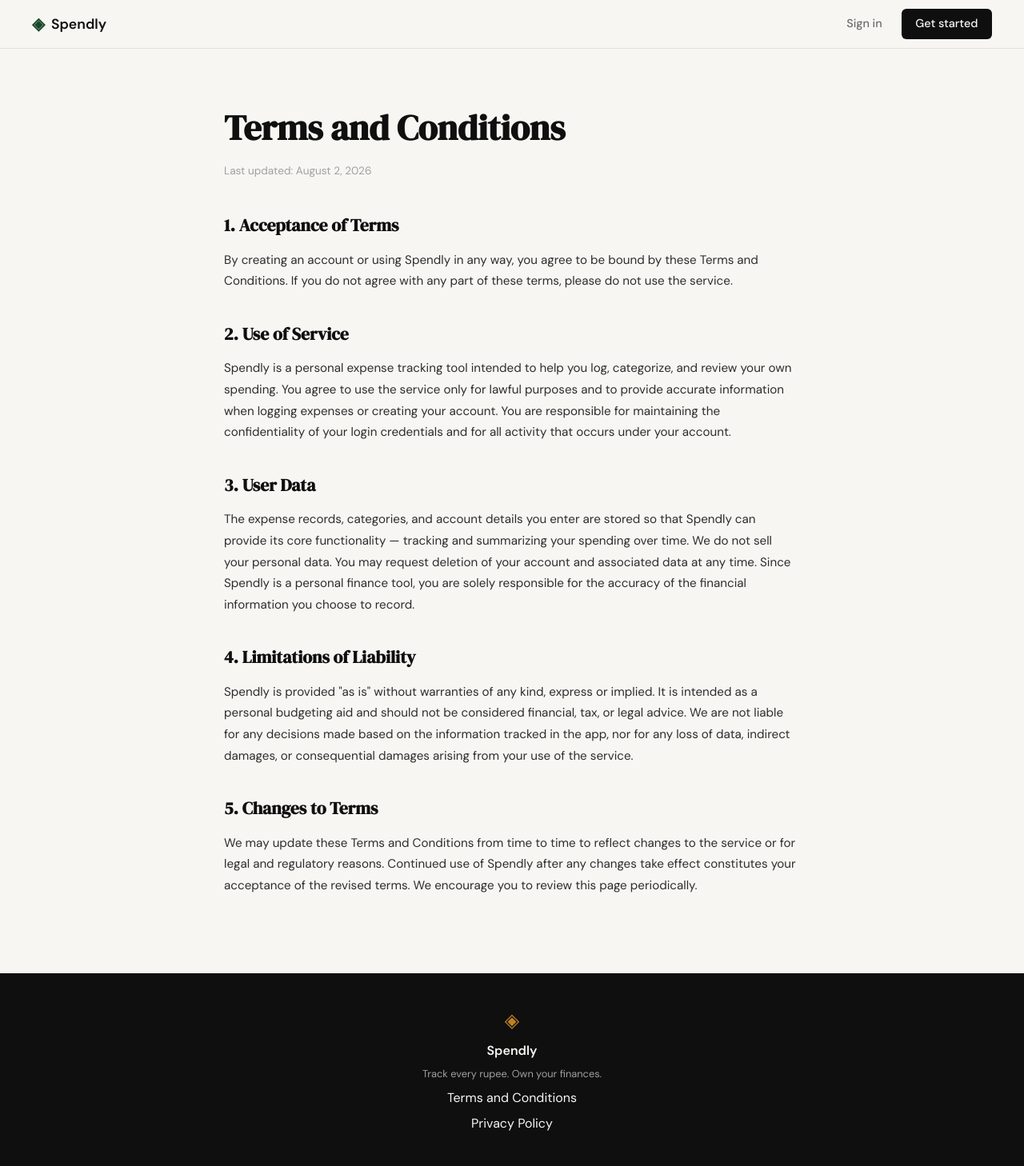
After one commit to joysadventure/spendly, a Flask app: page /terms in a window 1280 px wide. The commit adds this page. Shown: the whole page at 80% size. Run offline with Flask 3, Linux system fonts and the light colour scheme.

Commit message:
landing: add terms and conditions page and route

```diff
--- a/app.py
+++ b/app.py
@@ -20,6 +20,11 @@ def register():
 @app.route("/login")
 def login():
     return render_template("login.html")
+
+
+@app.route("/terms")
+def terms():
+    return render_template("terms.html")
 
 
 # ------------------------------------------------------------------ #
--- a/static/css/style.css
+++ b/static/css/style.css
@@ -478,6 +478,50 @@ a { color: inherit; text-decoration: none; }
 .auth-switch a:hover { text-decoration: underline; }
 
 /* ------------------------------------------------------------------ */
+/* Legal / content pages                                               */
+/* ------------------------------------------------------------------ */
+
+.legal {
+    padding: 4rem 2rem 6rem;
+}
+
+.legal-inner {
+    max-width: 720px;
+    margin: 0 auto;
+}
+
+.legal-title {
+    font-family: var(--font-display);
+    font-size: clamp(2rem, 4vw, 2.75rem);
+    color: var(--ink);
+    margin-bottom: 0.5rem;
+}
+
+.legal-updated {
+    font-size: 0.85rem;
+    color: var(--ink-faint);
+    margin-bottom: 2.5rem;
+}
+
+.legal-body h2 {
+    font-family: var(--font-display);
+    font-size: 1.35rem;
+    color: var(--ink);
+    margin-top: 2.25rem;
+    margin-bottom: 0.75rem;
+}
+
+.legal-body h2:first-child {
+    margin-top: 0;
+}
+
+.legal-body p {
+    font-size: 0.95rem;
+    color: var(--ink-soft);
+    line-height: 1.75;
+}
+
+/* ------------------------------------------------------------------ */
 /* Footer                                                              */
 /* ------------------------------------------------------------------ */
 
--- a/templates/base.html
+++ b/templates/base.html
@@ -34,7 +34,7 @@
             <span class="brand-icon">◈</span>
             <span class="footer-name">Spendly</span>
             <p class="footer-copy">Track every rupee. Own your finances.</p>
-            <a href="#">Terms and Conditions</a>
+            <a href="{{ url_for('terms') }}">Terms and Conditions</a>
             <a href="#">Privacy Policy</a>
         </div>
     </footer>
--- /dev/null
+++ b/templates/terms.html
@@ -0,0 +1,61 @@
+{% extends "base.html" %}
+
+{% block title %}Terms and Conditions — Spendly{% endblock %}
+
+{% block content %}
+
+<section class="legal">
+    <div class="legal-inner">
+        <h1 class="legal-title">Terms and Conditions</h1>
+        <p class="legal-updated">Last updated: August 2, 2026</p>
+
+        <div class="legal-body">
+            <h2>1. Acceptance of Terms</h2>
+            <p>
+                By creating an account or using Spendly in any way, you agree to be bound by
+                these Terms and Conditions. If you do not agree with any part of these terms,
+                please do not use the service.
+            </p>
+
+            <h2>2. Use of Service</h2>
+            <p>
+                Spendly is a personal expense tracking tool intended to help you log,
+                categorize, and review your own spending. You agree to use the service only
+                for lawful purposes and to provide accurate information when logging expenses
+                or creating your account. You are responsible for maintaining the
+                confidentiality of your login credentials and for all activity that occurs
+                under your account.
+            </p>
+
+            <h2>3. User Data</h2>
+            <p>
+                The expense records, categories, and account details you enter are stored so
+                that Spendly can provide its core functionality — tracking and summarizing
+                your spending over time. We do not sell your personal data. You may request
+                deletion of your account and associated data at any time. Since Spendly is a
+                personal finance tool, you are solely responsible for the accuracy of the
+                financial information you choose to record.
+            </p>
+
+            <h2>4. Limitations of Liability</h2>
+            <p>
+                Spendly is provided "as is" without warranties of any kind, express or
+                implied. It is intended as a personal budgeting aid and should not be
+                considered financial, tax, or legal advice. We are not liable for any
+                decisions made based on the information tracked in the app, nor for any loss
+                of data, indirect damages, or consequential damages arising from your use of
+                the service.
+            </p>
+
+            <h2>5. Changes to Terms</h2>
+            <p>
+                We may update these Terms and Conditions from time to time to reflect changes
+                to the service or for legal and regulatory reasons. Continued use of Spendly
+                after any changes take effect constitutes your acceptance of the revised
+                terms. We encourage you to review this page periodically.
+            </p>
+        </div>
+    </div>
+</section>
+
+{% endblock %}
```
